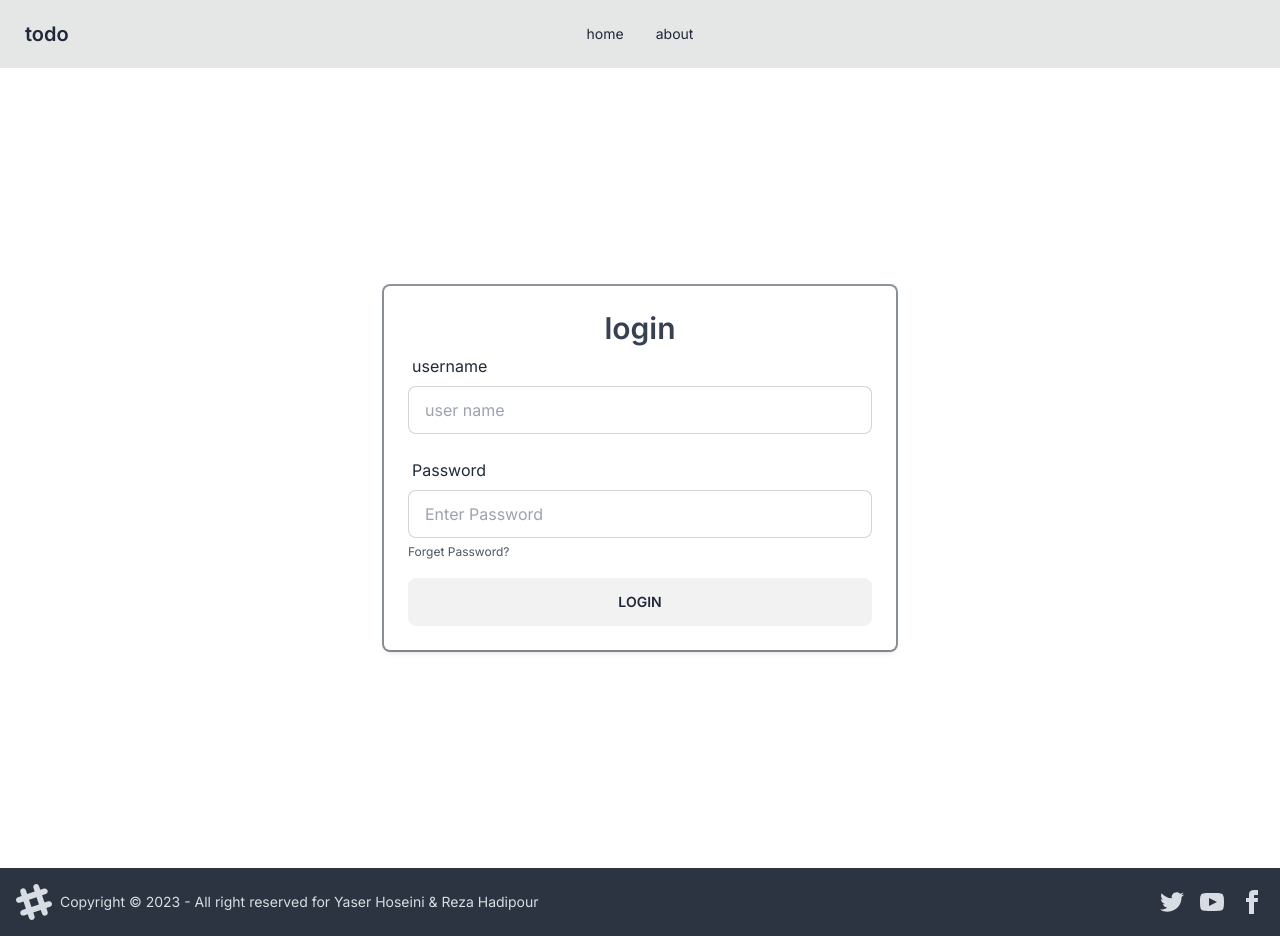
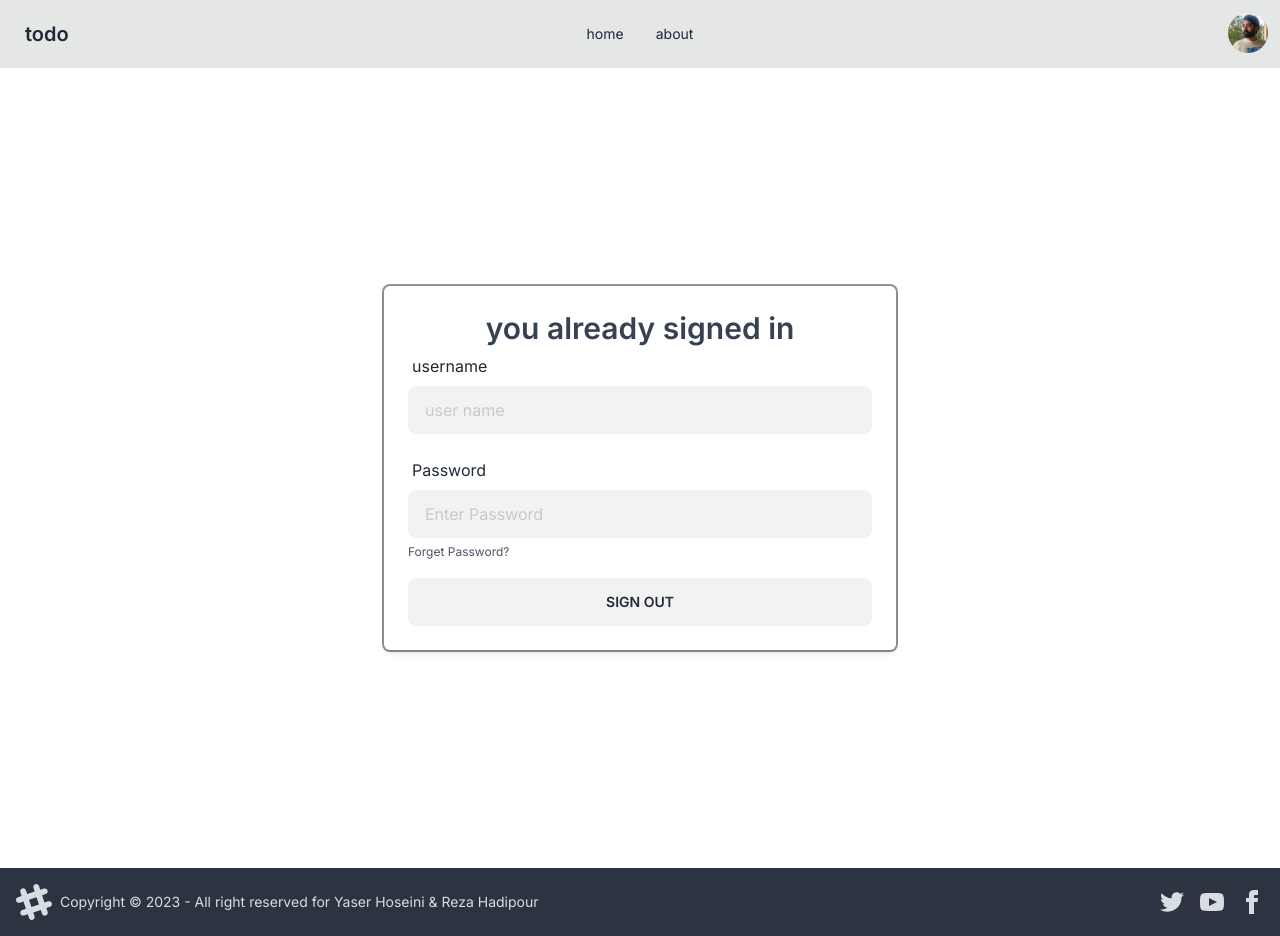
Before and after one commit to yaser6586/todoappwithmongo, a Next.js app: page /login in a window 1280 px wide. Built offline with nearby package versions, Linux system fonts and the light colour scheme; no server answers; sample sign-in values are in the browser's storage.

Commit message:
login local storage added

```diff
--- a/app/about/page.jsx
+++ b/app/about/page.jsx
@@ -1,7 +1,14 @@
+"use client";
 import Link from "next/link";
+import { redirect } from "next/navigation";
 import React from "react";
+import { useTodo } from "../component/TodoContext";
 
 function About() {
+  const { isLogin } = useTodo();
+  if (!isLogin) {
+    redirect("/login");
+  }
   return (
     <>
       <div
--- a/app/component/TodoContext.jsx
+++ b/app/component/TodoContext.jsx
@@ -3,6 +3,7 @@
 import { createContext, useContext, useEffect, useState } from "react";
 
 const ToDoContextProvider = createContext(null);
+const IsLoginValue = localStorage.getItem("login");
 // export async function getTodo() {
 //   const todoData = await fetch("https://rahanik.iran.liara.run/", {
 //     cache: "no-store",
@@ -12,7 +13,7 @@ const ToDoContextProvider = createContext(null);
 function TodoContext({ children }) {
   const [todoData, setTodoData] = useState([{}]);
   const [isLoading, setIsLoading] = useState(true);
-  const [isLogin, setIsLogin] = useState(false);
+  const [isLogin, setIsLogin] = useState(JSON.parse(IsLoginValue));
   useEffect(() => {
     setTimeout(async () => {
       const res = await fetch("https://rahanik.iran.liara.run", {
@@ -26,6 +27,10 @@ function TodoContext({ children }) {
       setIsLoading(false);
     }, 1000);
   }, []);
+  useEffect(() => {
+    localStorage.setItem("login", JSON.stringify(isLogin));
+  }, [isLogin]);
+
   return (
     <ToDoContextProvider.Provider
       value={{ todoData, setTodoData, isLoading, isLogin, setIsLogin }}
--- a/app/component/navbar.jsx
+++ b/app/component/navbar.jsx
@@ -1,7 +1,12 @@
+"use client";
 import Link from "next/link";
 import React from "react";
+import { useTodo } from "./TodoContext";
+import Login from "../login/page";
 
 function Navbar() {
+  const { isLogin } = useTodo();
+
   return (
     <div className="navbar bg-base-300 ">
       <div className="navbar-start ">
@@ -33,6 +38,11 @@ function Navbar() {
             <li>
               <Link href={"about"}>about</Link>
             </li>
+            {!isLogin && (
+              <li>
+                <Link href={"/login"}>login</Link>
+              </li>
+            )}
           </ul>
         </div>
         <Link href={"/"} className="btn btn-ghost normal-case text-xl">
@@ -48,9 +58,32 @@ function Navbar() {
           <li>
             <Link href={"about"}>about</Link>
           </li>
+          {!isLogin && (
+            <li>
+              <Link href={"/login"}>login</Link>
+            </li>
+          )}
         </ul>
       </div>
-      <div className="navbar-end"></div>
+      <div className="navbar-end">
+        {isLogin && (
+          <div className="dropdown dropdown-end">
+            <label tabIndex={0} className="btn btn-ghost btn-circle avatar">
+              <div className="w-10 rounded-full">
+                <img src="/mypic.jpg" />
+              </div>
+            </label>
+            <ul
+              tabIndex={0}
+              className="menu menu-sm dropdown-content mt-3 z-[1] p-2 shadow bg-base-100 rounded-box w-52"
+            >
+              <li>
+                <Link href={"/login"}>Logout</Link>
+              </li>
+            </ul>
+          </div>
+        )}
+      </div>
     </div>
   );
 }
--- a/app/login/page.jsx
+++ b/app/login/page.jsx
@@ -13,18 +13,28 @@ function Login() {
     userInput: "",
     passInput: "",
   });
-  function handleSubmit() {
+
+  function handleSubmit(e) {
+    e.preventDefault();
     setSignIn({ username: input.userInput, password: input.passInput });
+  }
+  function handleSignOut(e) {
+    e.preventDefault();
+    setIsLogin(false);
   }
   if (signIn.username === "test" && signIn.password === "test") {
     setIsLogin(true);
     redirect("/");
   }
 
-  return (
+  let content;
+  if (!isLogin) {
+    content = (
       <div class="relative flex flex-col justify-center h-screen overflow-hidden">
         <div class="w-full p-6 m-auto bg-white rounded-md shadow-md ring-2 ring-gray-800/50 lg:max-w-lg">
-        <h1 class="text-3xl font-semibold text-center text-gray-700">login</h1>
+          <h1 class="text-3xl font-semibold text-center text-gray-700">
+            login
+          </h1>
           <form class="space-y-4">
             <div>
               <label class="label">
@@ -67,6 +77,54 @@ function Login() {
         </div>
       </div>
     );
+  } else {
+    content = (
+      <div class="relative flex flex-col justify-center h-screen overflow-hidden">
+        <div class="w-full p-6 m-auto bg-white rounded-md shadow-md ring-2 ring-gray-800/50 lg:max-w-lg">
+          <h1 class="text-3xl font-semibold text-center text-gray-700">
+            you already signed in
+          </h1>
+          <form class="space-y-4">
+            <div>
+              <label class="label ">
+                <span class="text-base label-text ">username</span>
+              </label>
+              <input
+                type="text"
+                placeholder="user name"
+                class="w-full input input-bordered "
+                disabled
+              />
+            </div>
+            <div>
+              <label class="label">
+                <span class="text-base label-text">Password</span>
+              </label>
+              <input
+                type="password"
+                placeholder="Enter Password"
+                class="w-full input input-bordered "
+                disabled
+              />
+            </div>
+            <a
+              href="#"
+              class="text-xs text-gray-600 hover:underline hover:text-blue-600"
+            >
+              Forget Password?
+            </a>
+            <div>
+              <button class="btn btn-block" onClick={handleSignOut}>
+                sign out
+              </button>
+            </div>
+          </form>
+        </div>
+      </div>
+    );
+  }
+
+  return <>{content}</>;
 }
 
 export default Login;
```
Also changed, not shown: public/mypic.jpg (added). Lines whose indentation alone changed are shown as unchanged.
